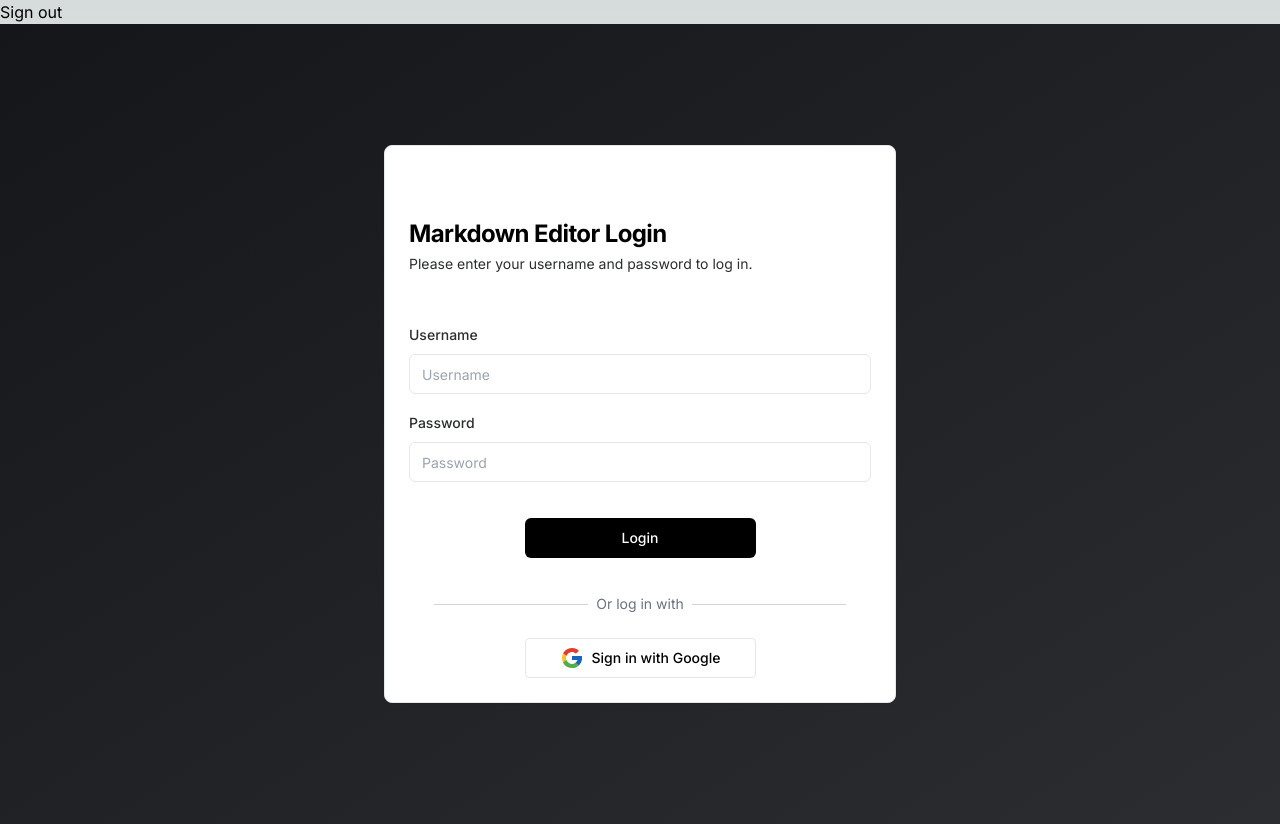
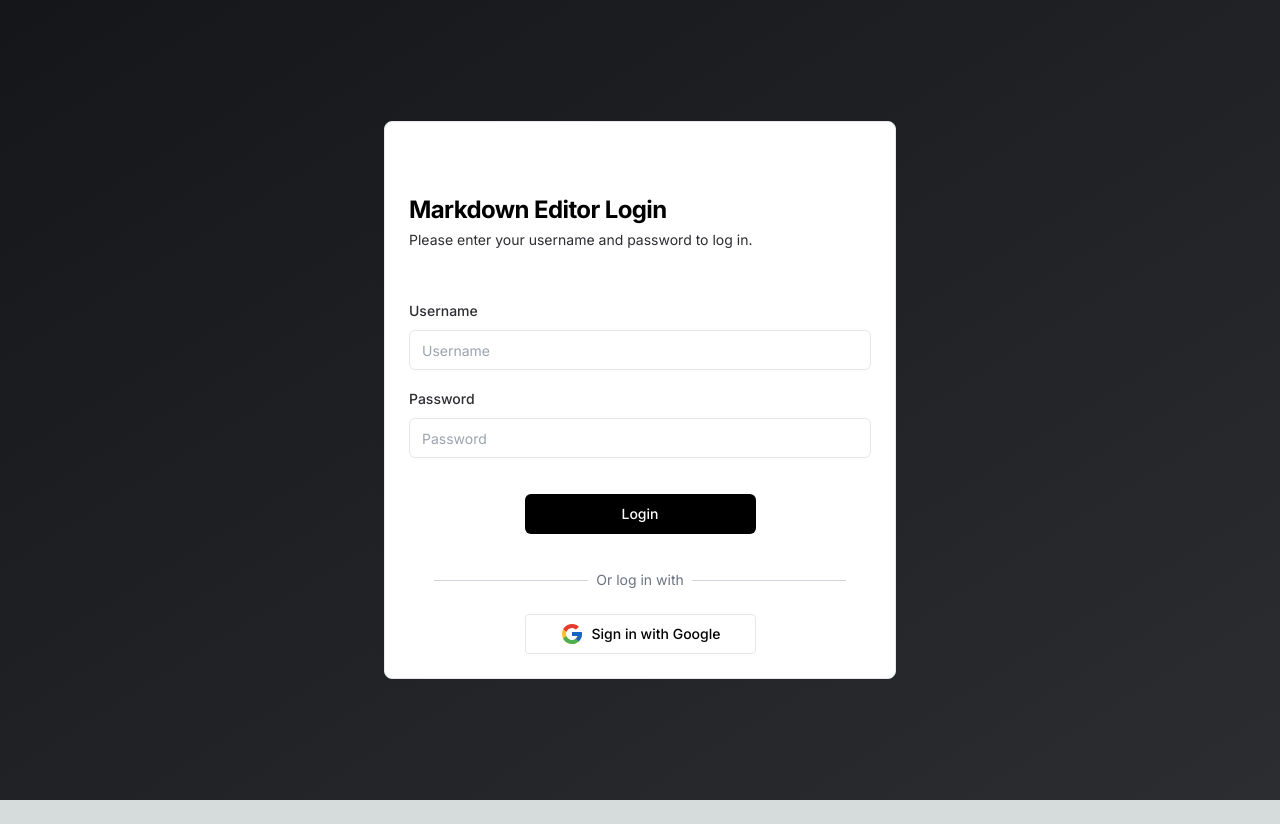
Before and after one commit to HpatricioH/markdown-editor, a Next.js app: page /login in a window 1280 px wide. After the commit the page ends 800 px from the top, so only its background shows below. Built offline with nearby package versions, Linux system fonts and the light colour scheme; no server answers.

Commit message:
Add authentication to RootLayout component

```diff
--- a/src/app/layout.tsx
+++ b/src/app/layout.tsx
@@ -3,6 +3,9 @@ import { Inter } from 'next/font/google'
 import './globals.css'
 import { AuthProvider } from '@/auth/providers'
 import Header from './components/Header/Header'
+import authOptions from '@/auth/authOptions'
+import { getServerSession } from 'next-auth'
+import LoginPage from '@/app/login/page'
 
 const inter = Inter({ subsets: ['latin'] })
 
@@ -11,17 +14,19 @@ export const metadata: Metadata = {
   description: 'Generated by create next app'
 }
 
-export default function RootLayout ({
+export default async function RootLayout ({
   children
 }: {
   children: React.ReactNode
 }) {
+  const session = await getServerSession(authOptions)
+
   return (
     <html lang="en">
       <body className={inter.className}>
         <AuthProvider>
-          <Header />
-          {children}
+          {session ? <Header /> : null}
+          {session ? children : <LoginPage />}
         </AuthProvider>
       </body>
     </html>
--- a/src/app/page.tsx
+++ b/src/app/page.tsx
@@ -1,16 +1,6 @@
-import authOptions from '@/auth/authOptions'
-import { getServerSession } from 'next-auth'
 import Image from 'next/image'
-import { redirect } from 'next/navigation'
 
 export default async function Home () {
-  // Get user session
-  const session = await getServerSession(authOptions)
-
-  if (!session) {
-    redirect('/login')
-  }
-
   return (
     <main className="flex min-h-screen flex-col items-center justify-between p-24">
       <div className="z-10 max-w-5xl w-full items-center justify-between font-mono text-sm lg:flex">
```
